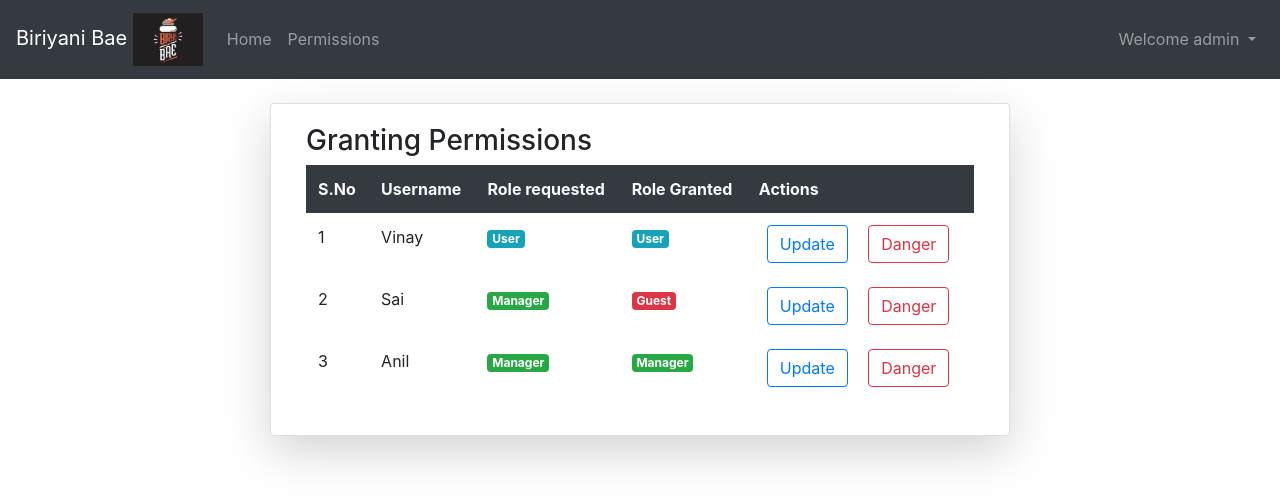
After one commit to Siddhesh-yerramneni/Django-Internship, a Django app: page /gvper/ in a window 1280 px wide. The commit adds this page. Shown: the top 504 px of the page. Run offline with Django 3.2, Linux system fonts and the light colour scheme; a user stored in the database is signed in; data comes from the database, SQL or seed files in the repository; some libraries are stand-ins or nearby versions.

Commit message:
09-07-2021

```diff
--- a/Restaurant/Restaurant_app/models.py
+++ b/Restaurant/Restaurant_app/models.py
@@ -1,6 +1,22 @@
+
 from django.db import models
-from django.contrib.auth.models import User
+from django.contrib.auth.models import AbstractUser
 # Create your models here.
+
+class User(AbstractUser):
+    age = models.IntegerField(default=20)
+    mobilenumber = models.CharField(max_length=10,null=True)
+    uimg = models.ImageField(upload_to='Profilepics/', default = 'logo.png')
+    t = [(1,'Guest'),(2,'Manager'),(3,'User')]
+    role = models.IntegerField(choices=t,default=1)
+
+class Rolereq(models.Model):
+    f = [(2,'Manager'),(3,'User')]
+    rltype = models.IntegerField(choices=f)
+    pfe = models.ImageField(upload_to='Rolepics/',default = "logo.png")
+    is_checked = models.BooleanField(default=False)
+    Uname = models.CharField(max_length=50)
+    ud = models.OneToOneField(User,on_delete=models.CASCADE)
 
 
 class Restaurents(models.Model):
--- /dev/null
+++ b/Restaurant/Restaurant_app/templates/app/gvpl.html
@@ -0,0 +1,48 @@
+{% extends 'app/base.html' %}
+{% block title %}Give Permissions{% endblock %}
+{% block content %}
+<div class="container mt-4">
+    <div class="card col-md-8 mx-auto shadow-lg">
+        <div class="card-body">
+            <h3>Granting Permissions</h3>
+            <table class="table table-borderless table-hover">
+                <tr class="bg-dark text-light">
+                    <th>S.No</th>
+                    <th>Username</th>
+                    <th>Role requested</th>
+                    <th>Role Granted</th>
+                    <th>Actions</th>
+                </tr>
+                {% for v in h %}
+                <tr>
+                    <td>
+                        {{forloop.counter}}
+                    </td>
+                    <td>{{v.0}}</td>
+                    <td>
+                        {% if v.1 == 2 %}
+                        <span class="badge badge-success">Manager</span>
+                        {% elif v.1 == 3 %}
+                        <span class="badge badge-info">User</span>
+                        {% endif %}
+                    </td>
+                    <td>
+                        {% if v.2 == 1 %}
+                        <span class="badge badge-danger">Guest</span>
+                        {% elif v.2 == 2 %}
+                        <span class="badge badge-success">Manager</span>
+                        {% elif v.2 == 3 %}
+                        <span class="badge badge-info">User</span>
+                        {% endif %}
+                    </td>
+                    <td>
+                        <a href="{% url 'gvup' v.3 %}" class="btn btn-outline-primary mx-2">Update</a>
+                        <a href="#" class="btn btn-outline-danger mx-2">Danger</a>
+                    </td>
+                </tr>
+                {% endfor %}
+            </table>
+        </div>
+    </div>
+</div>
+{% endblock %}
--- a/Restaurant/Restaurant_app/templates/app/navbar.html
+++ b/Restaurant/Restaurant_app/templates/app/navbar.html
@@ -23,7 +23,7 @@
             <li class="nav-item">
                 <a class="nav-link" href="{% url 'reg' %}">Registration</a>
             </li>
-            {% else %}
+            {% elif user.role == 2  %}
             <li class="nav-item">
                 <a class="nav-link" href="{% url 'hm' %}">Home</a>
             </li>
@@ -33,6 +33,30 @@
             <li class="nav-item">
                 <a class="nav-link" href="{% url 'itl' %}">Items List</a>
             </li>
+            {% elif user.is_superuser %}
+            <li class="nav-item">
+                <a class="nav-link" href="{% url 'hm' %}">Home</a>
+            </li>
+            <li class="nav-item">
+                <a class="nav-link" href="{% url 'gvpm' %}">Permissions</a>
+            </li>
+            {% elif user.role == 3 %}
+            <li class="nav-item">
+                <a class="nav-link" href="{% url 'hm' %}">Home</a>
+            </li>
+            <li class="nav-item">
+                <a class="nav-link" href="#">Order</a>
+            </li>
+            <li class="nav-item">
+                <a class="nav-link" href="{% url 'fd' %}">Feedback</a>
+            </li>
+            {% else %}
+            <li class="nav-item">
+                <a class="nav-link" href="{% url 'hm' %}">Home</a>
+            </li>
+            <li class="nav-item">
+                <a class="nav-link" href="{% url 'rlrq' %}">Role request</a>
+            </li>
             {% endif %}
         </ul>
         <ul class="navbar-nav ml-auto">
@@ -41,9 +65,21 @@
                 <a class="nav-link float-right" href="{% url 'lg' %}">Login</a>
             </li>
             {% else %}
-            <li class="nav-item">
-                <a class="nav-link float-right" href="{% url 'lgo' %}">Logout</a>
-            </li>
+            <div class="dropdown">
+                <li  class="nav-link dropdown-toggle" data-toggle="dropdown">
+                    Welcome {% if user.role == 3 %}
+                    <span>User</span>
+                    {% elif user.role == 2 %}
+                    <span>Manager</span>
+                    {% endif %}
+                    {{request.user.username}}
+                </li>
+                <div class="dropdown-menu">
+                  <a class="dropdown-item" href="{% url 'pf' %}">Profile</a>
+                  <a class="dropdown-item" href="#">Change Password</a>
+                  <a class="dropdown-item" href="{% url 'lgo' %}">Logout</a>
+                </div>
+              </div>
             {% endif %}
         </ul>
     </div>
--- a/Restaurant/Restaurant_app/urls.py
+++ b/Restaurant/Restaurant_app/urls.py
@@ -17,4 +17,9 @@ urlpatterns = [
     path('rg/',views.usrreg,name="reg"),
     path('login/',v.LoginView.as_view(template_name="app/login.html"),name="lg"),
     path('logout',v.LogoutView.as_view(template_name="app/logout.html"),name="lgo"),
+    path('roletype/',views.rolereq,name="rlrq"),
+    path('gvper/',views.gveperm,name="gvpm"),
+    path('gvup/<int:t>/',views.gvupd,name="gvup"),
+    path('pfle/',views.pfle,name="pf"),
+    path('fbd',views.feedback,name="fd"),
 ]
--- a/Restaurant/Restaurant_app/views.py
+++ b/Restaurant/Restaurant_app/views.py
@@ -1,10 +1,12 @@
-from Restaurant_app.models import Restaurents, Itemlist
+from Restaurant_app.models import Restaurents, Itemlist, Rolereq, User
 from django.http.response import HttpResponse
 from django.shortcuts import redirect, render
 from django.http import HttpResponse
-from Restaurant_app.forms import ItemsForm, ReForm, usgform
+from Restaurant_app.forms import ItemsForm, ReForm, Rlupd, usgform, Rltype
 from django.contrib import messages
 from django.contrib.auth.decorators import login_required
+from django.core.mail import send_mail
+from Restaurant import settings
 # Create your views here.
 def home(request):
     w = Restaurents.objects.filter(uid_id=request.user.id)
@@ -104,3 +106,62 @@ def usrreg(request):
             return redirect('/login')
     d=usgform()
     return render(request,'app/userregister.html',{'t':d})
+
+@login_required
+def rolereq(request):
+    p = Rolereq.objects.filter(ud_id=request.user.id).count()
+    if request.method == "POST":
+        k = Rltype(request.POST,request.FILES)
+        if k.is_valid():
+            y = k.save(commit=False)
+            y.ud_id = request.user.id
+            y.uname = request.user.username
+            y.is_checked = 0
+            print(y)
+            y.save()
+            # return redirect('/')
+    k = Rltype()
+    return render(request,'app/rolereq.html',{'d':k, 'c':p})
+
+@login_required
+def gveperm(request):
+    u = User.objects.all()
+    r = Rolereq.objects.all()
+    d={}
+    for n in u:
+        for m in r:
+            if n.is_superuser == 1 or n.id != m.ud_id :
+                continue
+            else:
+                d[m.id] = m.Uname, m.rltype, n.role,n.id
+    return render(request,'app/gvpl.html',{'h':d.values()})
+
+@login_required
+def gvupd(request,t):
+    y = Rolereq.objects.get(ud_id=t)
+    d = User.objects.get(id=t)
+    if request.method == "POST":
+        n = Rlupd(request.POST,instance=d)
+        if n.is_valid():
+            n.save()
+            y.is_checked = 1
+            y.save()
+            return redirect('/gvper')
+    n = Rlupd(instance=d)
+    return render(request,'app/gvepermission.html',{'c':n})
+
+@login_required
+def pfle(request):
+    return render(request,'app/profile.html')
+
+@login_required
+def feedback(request):
+    if request.method == "POST":
+        sd = request.POST['snmail'].split(',')
+        sm = request.POST['sub']
+        mg = request.POST['msg']
+        rt = settings.EMAIL_HOST_USER
+        dt = send_mail(sm,mg,rt,sd)
+        if dt == 1:
+            return redirect('/')
+    return render(request,'app/feedback.html')
```
Also changed, not shown: Restaurant/Restaurant/settings.py (+8 -0 lines), Restaurant/Restaurant_app/forms.py (+31 -2 lines), Restaurant/Restaurant_app/templates/app/feedback.html (added, +24 -0 lines), Restaurant/Restaurant_app/templates/app/gvepermission.html (added, +26 -0 lines), Restaurant/Restaurant_app/templates/app/homee.html (+14 -0 lines), Restaurant/Restaurant_app/templates/app/profile.html (added, +11 -0 lines), Restaurant/Restaurant_app/templates/app/rolereq.html (added, +34 -0 lines), Restaurant/Restaurant_app/migrations/0001_initial.py, Restaurant/Restaurant_app/static/images/Rolepics/marek-piwnicki-ka-wH-JbnDA-unsplash.jpg (added), Restaurant/db.sqlite3, 3 other files.
